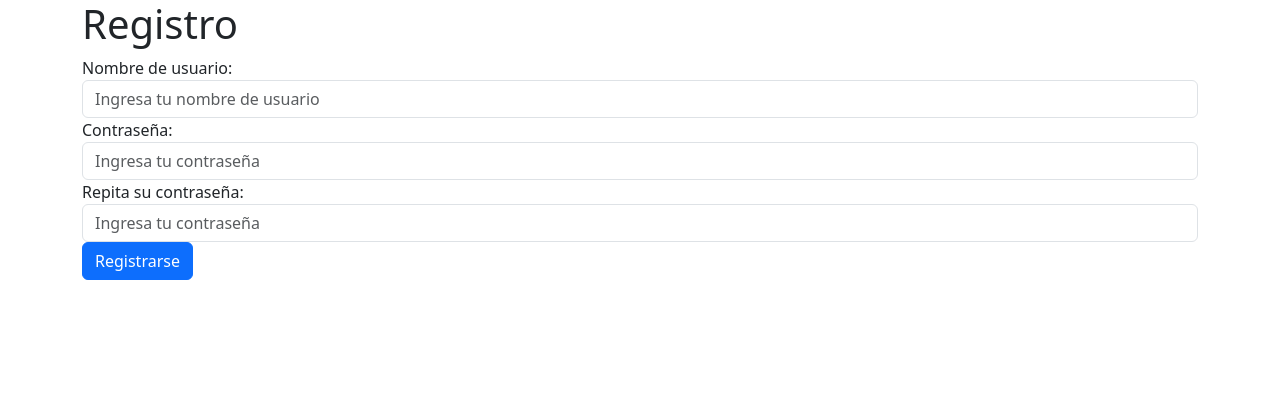
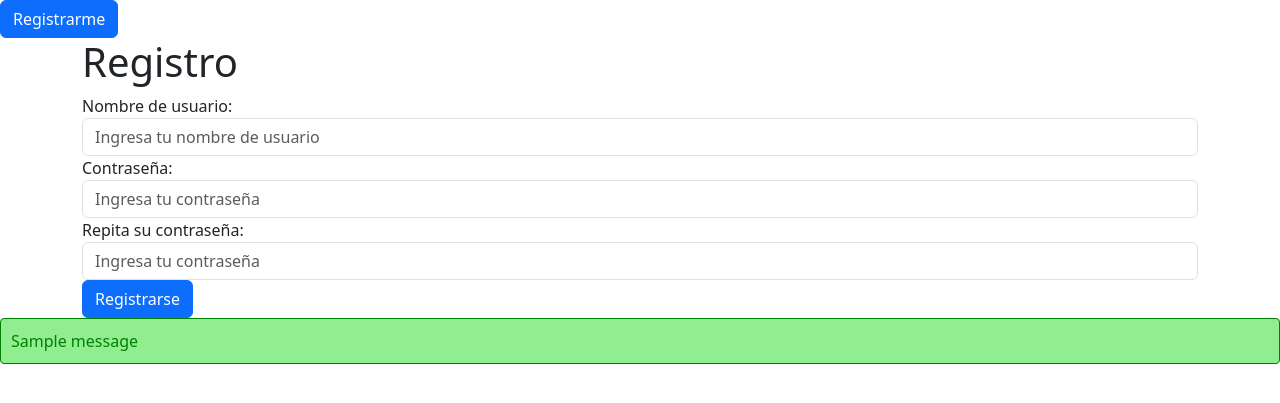
Before and after one commit to alexus21/muller, a Django app: page /signup/ in a window 1280 px wide. Shown: the top 403 px of the page. Run offline with Django 4.2, Linux system fonts and the light colour scheme; tables that the repository leaves empty hold one stand-in row (values such as "Sample post"); one stand-in notice (Sample message) is shown; some libraries are stand-ins or nearby versions.

Commit message:
Agregado evento modal en index.html para Registrarme

```diff
--- a/mullerMethod/templates/signup.html
+++ b/mullerMethod/templates/signup.html
@@ -6,8 +6,59 @@
 <head>
   <title>Registro</title>
   <link rel="stylesheet" type="text/css" href="{% static 'css/bootstrap.min.css' %}">
+    <style>
+        .messages {
+              margin-bottom: 10px;
+            }
+
+            .alert {
+              padding: 10px;
+              border: 1px solid;
+              border-radius: 4px;
+            }
+
+            .alert.success {
+              color: green;
+              background-color: lightgreen;
+            }
+
+            .alert.error {
+              color: red;
+              background-color: lightcoral;
+            }
+    </style>
 </head>
 <body>
+
+<button type="button" class="btn btn-primary" data-bs-toggle="modal" data-bs-target="#exampleModal" data-bs-whatever="@mdo">Registrarme</button>
+
+<div class="modal fade" id="exampleModal" tabindex="-1" aria-labelledby="exampleModalLabel" aria-hidden="true">
+  <div class="modal-dialog">
+    <div class="modal-content">
+      <div class="modal-header">
+        <h1 class="modal-title fs-5" id="exampleModalLabel">New message</h1>
+        <button type="button" class="btn-close" data-bs-dismiss="modal" aria-label="Close"></button>
+      </div>
+      <div class="modal-body">
+        <form>
+          <div class="mb-3">
+            <label for="recipient-name" class="col-form-label">Recipient:</label>
+            <input type="text" class="form-control" id="recipient-name">
+          </div>
+          <div class="mb-3">
+            <label for="message-text" class="col-form-label">Message:</label>
+            <textarea class="form-control" id="message-text"></textarea>
+          </div>
+        </form>
+      </div>
+      <div class="modal-footer">
+        <button type="button" class="btn btn-secondary" data-bs-dismiss="modal">Close</button>
+        <button type="button" class="btn btn-primary">Send message</button>
+      </div>
+    </div>
+  </div>
+</div>
+
   <div class="container">
     <h1>Registro</h1>
     <form method="POST">
@@ -28,6 +79,19 @@
     </form>
   </div>
 
+{#  Verificar si hay errores: #}
+{% if messages %}
+  <div class="messages">
+{#  Recorrer mensajes disponibles: #}
+    {% for message in messages %}
+      <div class="alert alert-danger {% if message.tags %}{{ message.tags }}{% endif %}">
+        {{ message }}
+        <button type="submit" class="d-none">Registrarse</button>
+      </div>
+    {% endfor %}
+  </div>
+{% endif %}
+
   <script src="{% static 'js/bootstrap.min.js' %}"></script>
 </body>
 </html>
--- a/mullerMethod/views.py
+++ b/mullerMethod/views.py
@@ -3,6 +3,9 @@ from .models import UserData
 
 # Validacion de datos:
 import re
+
+# Mensaje de error:
+from django.contrib import messages
 
 # Create your views here.
 
@@ -22,13 +25,13 @@ def signup(request):
         password = request.POST["password"]
         retypedPassword = request.POST["retypePassword"]
 
-        print(checkUsername(username))
+        messages.info(request, checkUsername(username))
 
-        if password == retypedPassword:
-            datauser = UserData()
-            datauser.username = username
-            datauser.password = password
-            datauser.save()
+        # if password == retypedPassword:
+        #     datauser = UserData()
+        #     datauser.username = username
+        #     datauser.password = password
+        #     datauser.save()
 
     return render(request, 'signup.html')
 
```
Also changed, not shown: mullerMethod/static/js/snippets.js (added, +19 -0 lines), mullerMethod/templates/index.html (+42 -6 lines), db.sqlite3.
